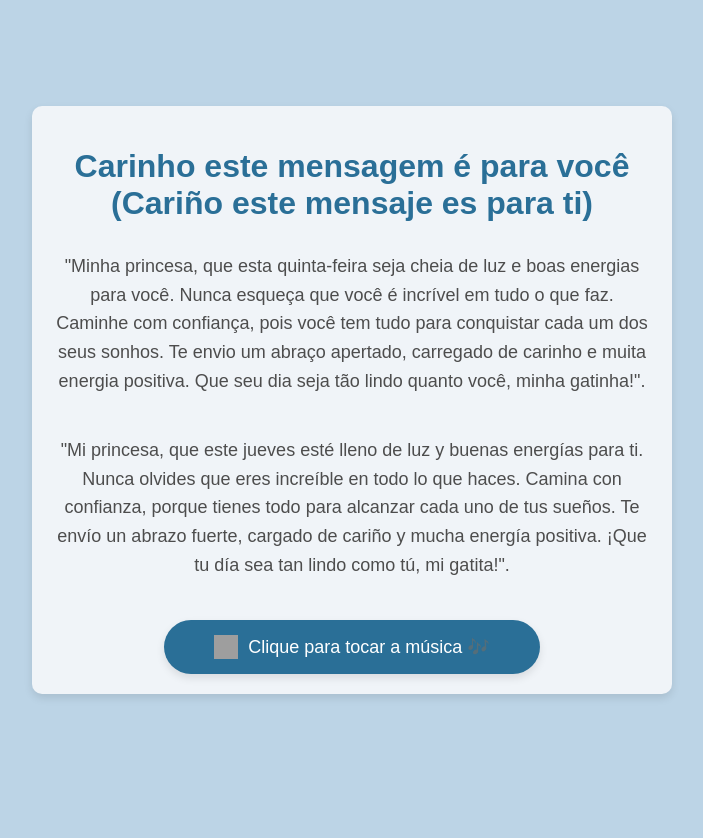
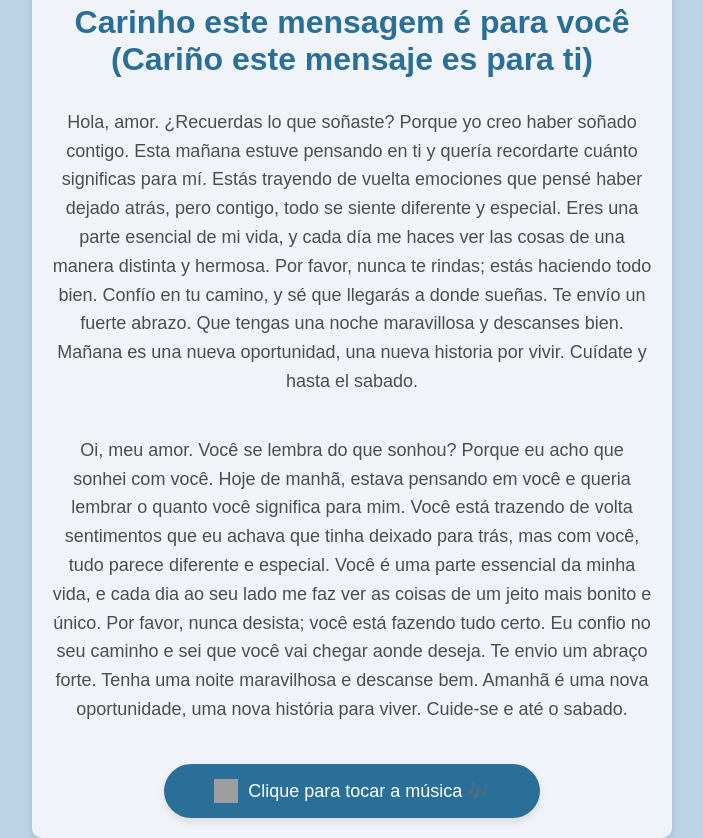
Before and after one commit to martin123-cmd/martin123-cmd.github.io, a plain HTML site: page index.html in a window 1280 px wide. Shown: the whole page, without its empty margins (288-991 px from the left). Before the commit the page ends 800 px from the top, so only its background shows below. Drawn offline with Linux system fonts and the light colour scheme; grey boxes are pictures that could not be loaded.

Commit message:
Add files via upload

```diff
--- a/index.html
+++ b/index.html
@@ -85,10 +85,10 @@
     <div class="container">
         <h1>Carinho este mensagem é para você (Cariño este mensaje es para ti)</h1>
         <p>
-            "Minha princesa, que esta quinta-feira seja cheia de luz e boas energias para você. Nunca esqueça que você é incrível em tudo o que faz. Caminhe com confiança, pois você tem tudo para conquistar cada um dos seus sonhos. Te envio um abraço apertado, carregado de carinho e muita energia positiva. Que seu dia seja tão lindo quanto você, minha gatinha!".
+        Hola, amor. ¿Recuerdas lo que soñaste? Porque yo creo haber soñado contigo. Esta mañana estuve pensando en ti y quería recordarte cuánto significas para mí. Estás trayendo de vuelta emociones que pensé haber dejado atrás, pero contigo, todo se siente diferente y especial. Eres una parte esencial de mi vida, y cada día me haces ver las cosas de una manera distinta y hermosa. Por favor, nunca te rindas; estás haciendo todo bien. Confío en tu camino, y sé que llegarás a donde sueñas. Te envío un fuerte abrazo. Que tengas una noche maravillosa y descanses bien. Mañana es una nueva oportunidad, una nueva historia por vivir. Cuídate y hasta el sabado.
         </p>
         <p>
-            "Mi princesa, que este jueves esté lleno de luz y buenas energías para ti. Nunca olvides que eres increíble en todo lo que haces. Camina con confianza, porque tienes todo para alcanzar cada uno de tus sueños. Te envío un abrazo fuerte, cargado de cariño y mucha energía positiva. ¡Que tu día sea tan lindo como tú, mi gatita!".
+        Oi, meu amor. Você se lembra do que sonhou? Porque eu acho que sonhei com você. Hoje de manhã, estava pensando em você e queria lembrar o quanto você significa para mim. Você está trazendo de volta sentimentos que eu achava que tinha deixado para trás, mas com você, tudo parece diferente e especial. Você é uma parte essencial da minha vida, e cada dia ao seu lado me faz ver as coisas de um jeito mais bonito e único. Por favor, nunca desista; você está fazendo tudo certo. Eu confio no seu caminho e sei que você vai chegar aonde deseja. Te envio um abraço forte. Tenha uma noite maravilhosa e descanse bem. Amanhã é uma nova oportunidade, uma nova história para viver. Cuide-se e até o sabado.
         </p>
 
         <button id="musicButton">
@@ -96,7 +96,7 @@
             <span>Clique para tocar a música 🎶</span>
         </button>
         <audio id="audioPlayer">
-            <source src="Baby_Tu_Me_Encantas.mp3" type="audio/mpeg">
+            <source src="Bad_Bunny_ft__Bomba_Estereo_-_Ojitos_Lindos__Video_Oficial____Un_Verano_Sin_Ti_[_YouConvert.net_].mp3" type="audio/mpeg">
             Seu navegador não suporta o elemento de áudio.
         </audio>
     </div>
```
Also changed, not shown: 1 other file.
